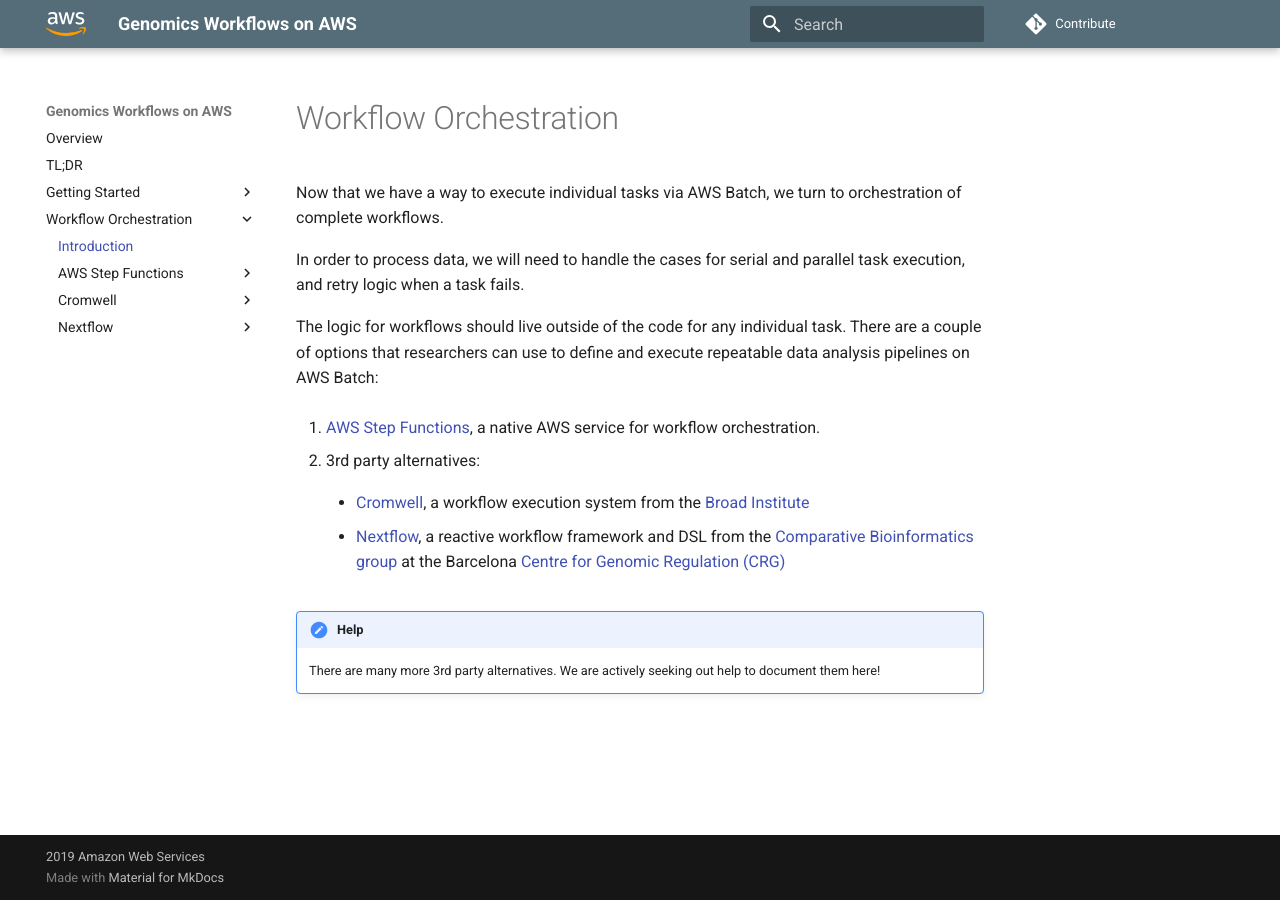
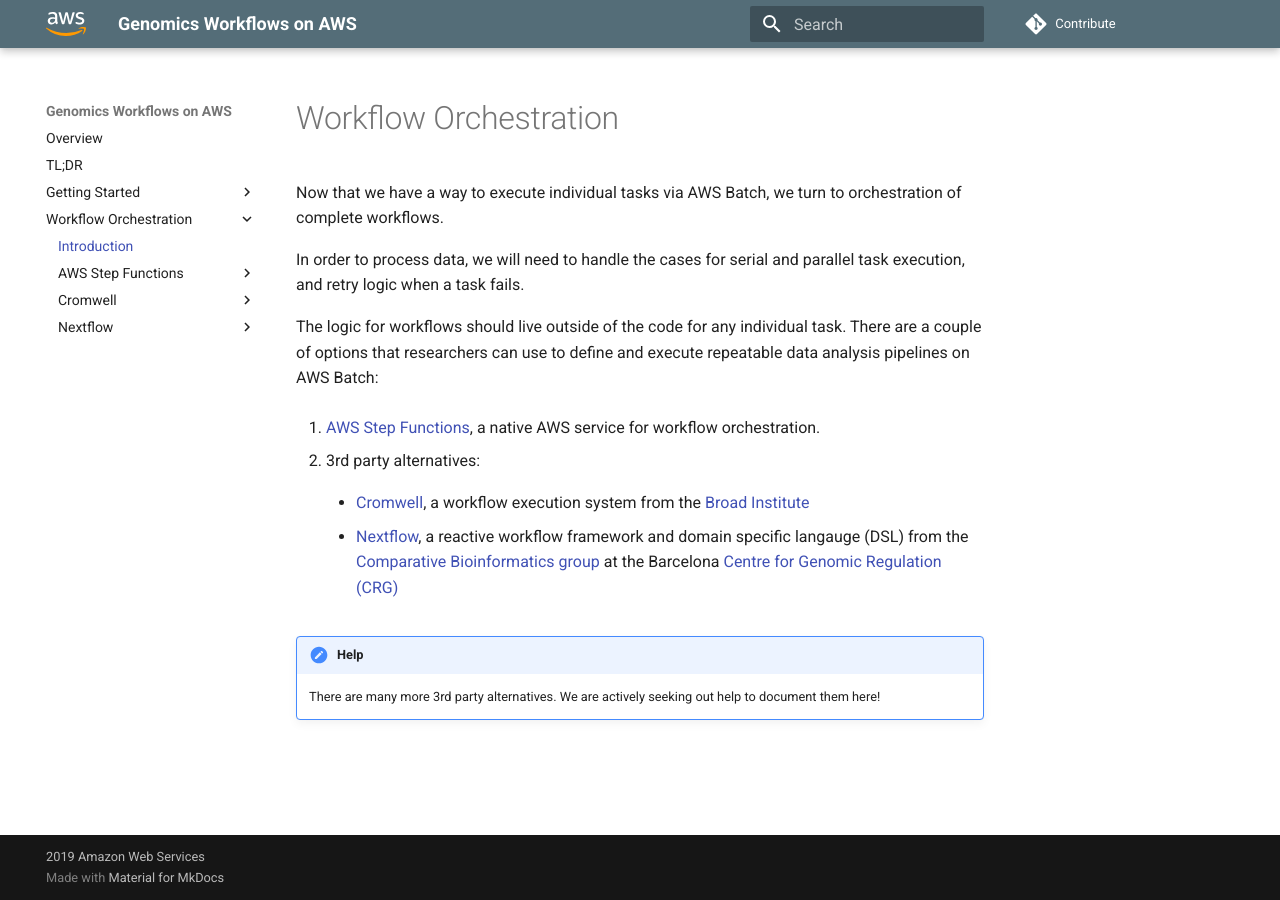
Before and after one commit to aws-samples/aws-genomics-workflows, an MkDocs documentation site: the page built from docs/orchestration/orchestration-intro.md, in a window 1280 px wide. Built offline with MkDocs 1.6.1 and Material for MkDocs 9.7.7, drawn with Linux system fonts in a browser that asks for light colours; comment, search, counter and statistics services are not loaded.

Commit message:
Update orchestration-intro.md

```diff
--- a/docs/orchestration/orchestration-intro.md
+++ b/docs/orchestration/orchestration-intro.md
@@ -14,7 +14,7 @@
     * [Cromwell](./cromwell/cromwell-overview.md), a workflow execution system
     from the [Broad Institute](https://www.broadinstitute.org/)
 
-    * [Nextflow](./nextflow/nextflow-overview.md), a reactive workflow framework and DSL from the [Comparative Bioinformatics group](https://www.crg.eu/en/programmes-groups/notredame-lab) at the Barcelona [Centre for Genomic Regulation (CRG)](http://www.crg.eu/)
+    * [Nextflow](./nextflow/nextflow-overview.md), a reactive workflow framework and domain specific langauge (DSL) from the [Comparative Bioinformatics group](https://www.crg.eu/en/programmes-groups/notredame-lab) at the Barcelona [Centre for Genomic Regulation (CRG)](http://www.crg.eu/)
 
 !!! help
     There are many more 3rd party alternatives.  We are actively seeking out
```
